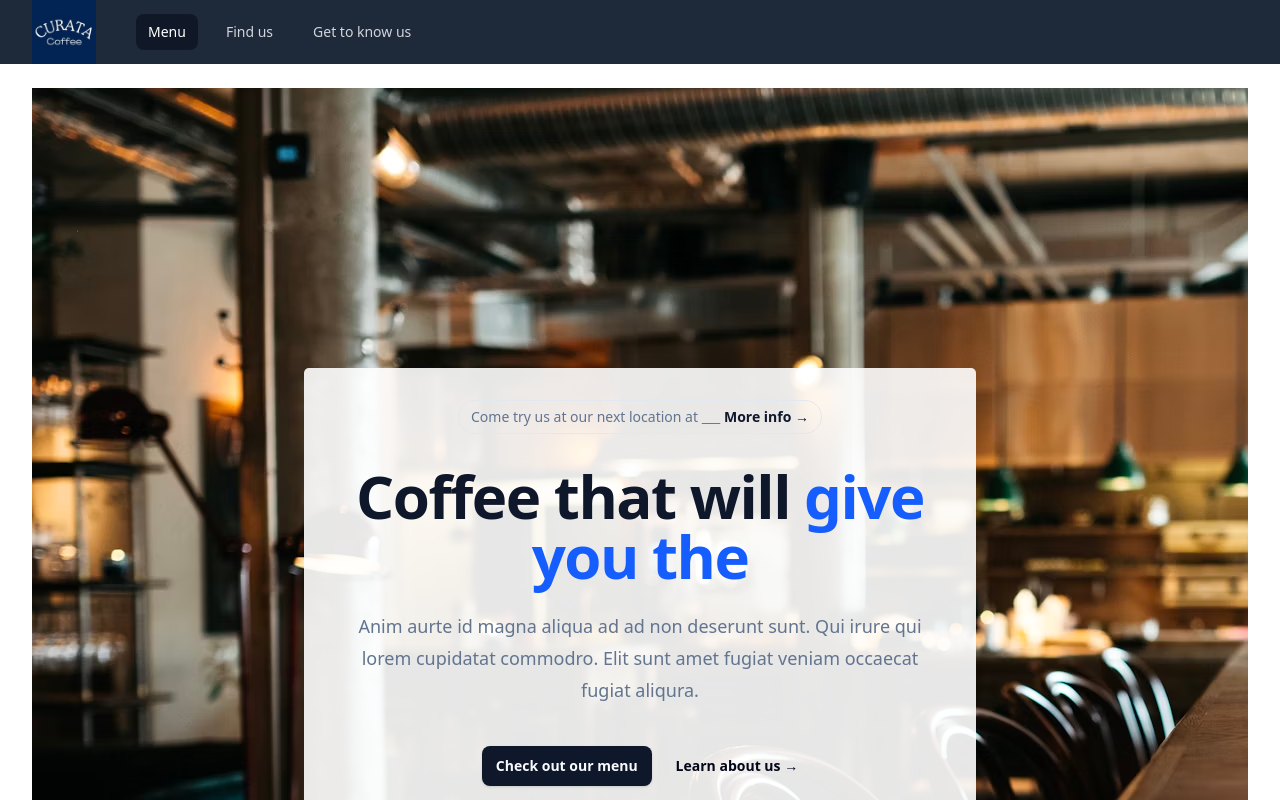
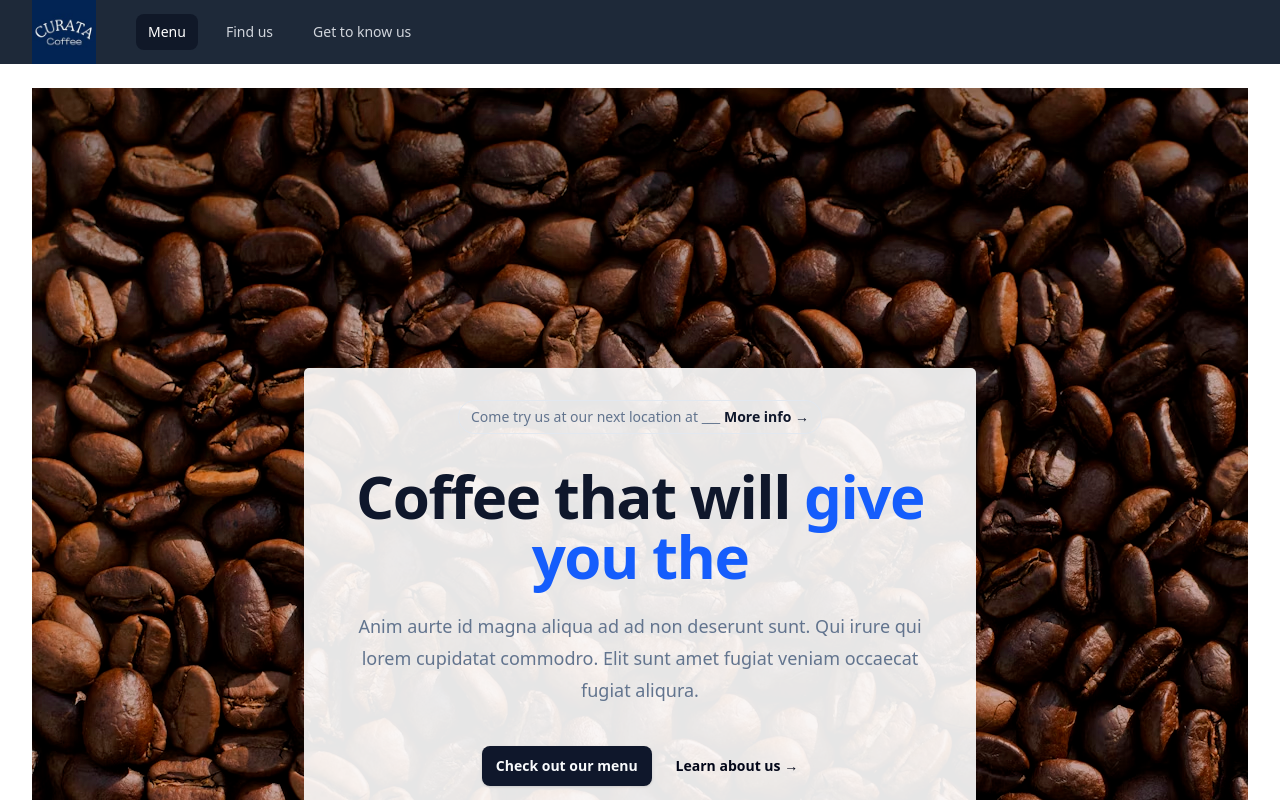
Before and after one commit to aliunwala/coffee-site, a Next.js app: page / in a window 1280 px wide. Shown: the top 800 px of the page. Built offline with nearby package versions, Linux system fonts and the light colour scheme.

Commit message:
Playing around with backgrounds

```diff
--- a/components/heroLanding.tsx
+++ b/components/heroLanding.tsx
@@ -4,7 +4,7 @@ import { Typewriter } from "react-simple-typewriter";
 function HeroLanding() {
   return (
     <>
-      <div className="relative isolate px-6 pt-14 lg:px-8 bg-[url(/coffee.avif)]">
+      <div className="relative isolate px-6 pt-14 lg:px-8 bg-[url(/coffee3.avif)]">
         <div className="mx-auto max-w-2xl py-32 sm:py-48 lg:py-56 ">
           <div
             style={{
```
Also changed, not shown: public/coffee2.avif (added), public/coffee3.avif (added).
